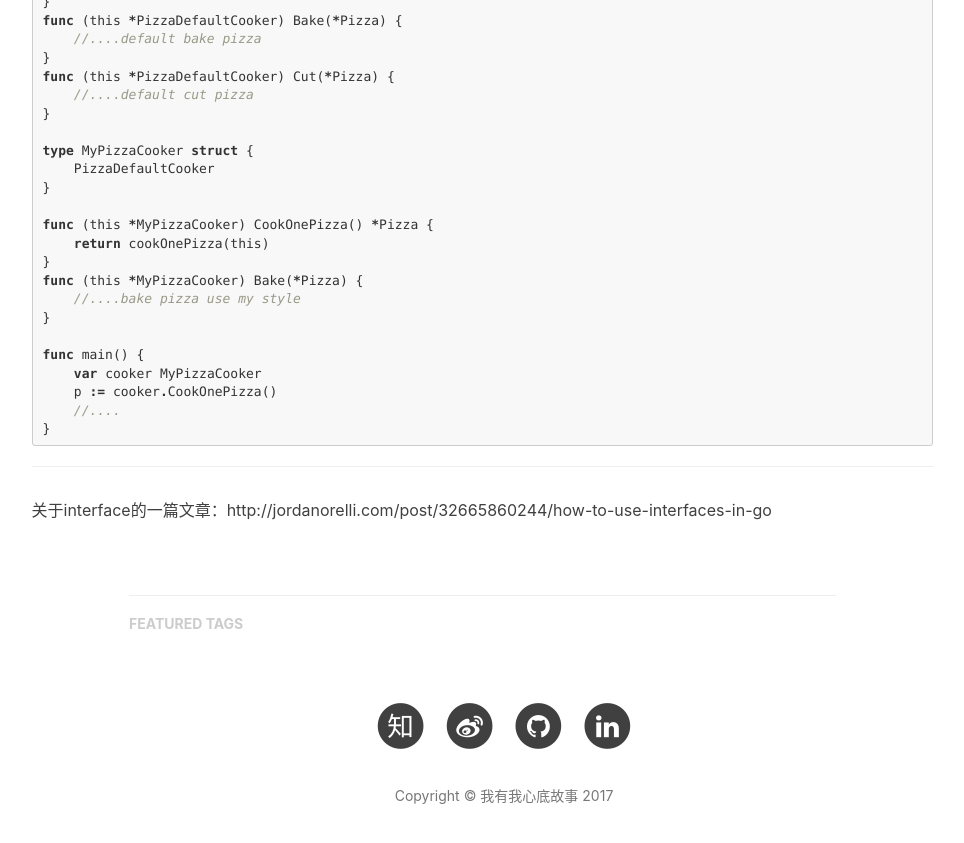
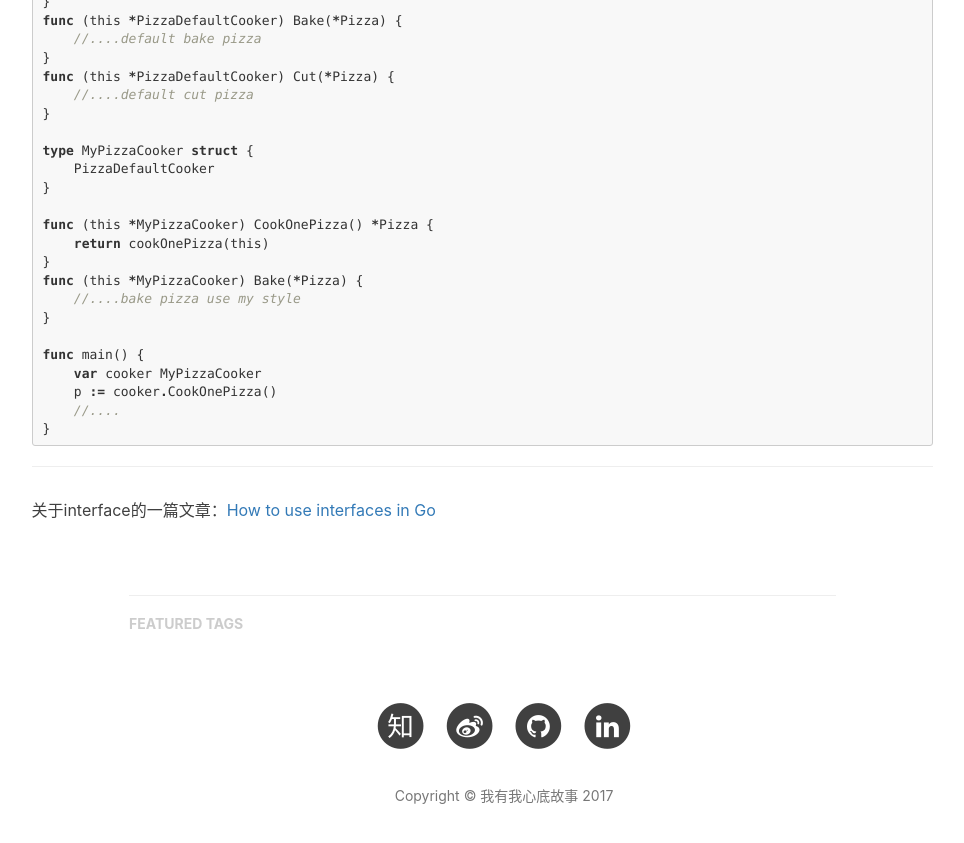
Before and after one commit to Tomy-Lee/Tomy-Lee.github.io, a Jekyll site: the page built from _posts/2017-11-09-the-interface-of-golang-language.md, in a window 1280 px wide and 900 px high, scrolled down 2487 px. Shown: the top 843 px of the window, without its empty margins (136-1100 px from the left). Built offline with Jekyll 4.4.1, drawn with Linux system fonts in a browser that asks for light colours; nearby versions of some CDN libraries; our own code applies the rules of GitHub Pages for plain Markdown files; comment, search, counter and statistics services are not loaded; some of the changed lines change nothing that is shown.

Commit message:
Update 2017-11-09-the-interface-of-golang-language.md

````diff
--- a/_posts/2017-11-09-the-interface-of-golang-language.md
+++ b/_posts/2017-11-09-the-interface-of-golang-language.md
@@ -113,4 +113,4 @@ func main() {
 ```
 
 ---
-关于interface的一篇文章：http://jordanorelli.com/post/32665860244/how-to-use-interfaces-in-go
+关于interface的一篇文章：[How to use interfaces in Go](http://jordanorelli.com/post/32665860244/how-to-use-interfaces-in-go)
````
